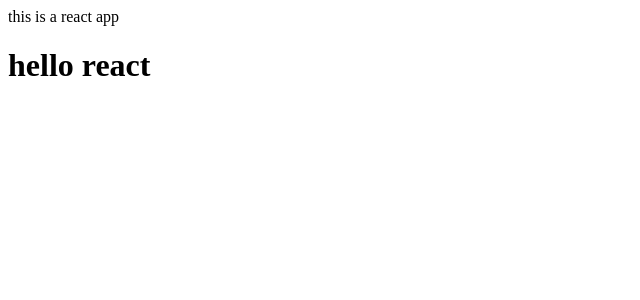
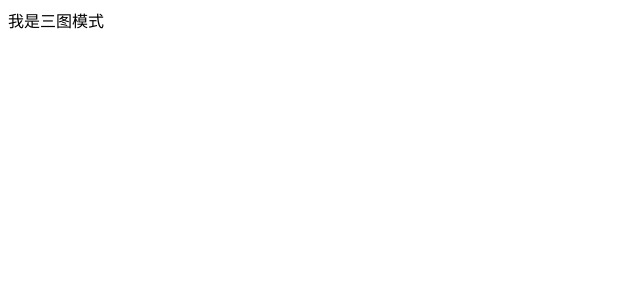
Before and after one commit to chujian0325/react20260915, a React (Create React App) app in the folder react-basic/: page / in a window 1280 px wide. Shown: the top 300 px of the page, without its empty margins (0-640 px from the left). Built offline with nearby package versions, Linux system fonts and the light colour scheme.

Commit message:
JSX中实现复杂条件渲染

```diff
--- a/react-basic/src/App.js
+++ b/react-basic/src/App.js
@@ -1,12 +1,19 @@
-const isLogin = false;
+// 定义文章类型
+const articleType = 3;
+function getArticleType() {
+  if (articleType === 1) {
+    return <div>我是无图文章</div>;
+  } else if (articleType === 2) {
+    return <div>我是单图模式</div>;
+  } else if (articleType === 3) {
+    return <div>我是三图模式</div>;
+  }
+}
 function App() {
   return (
     <div className="App">
-      this is a react app
-      {/* 逻辑与&& */}
-      {isLogin && <h1>hello world</h1>}
-      {/* 三元运算符 */}
-      {isLogin ? <h1>hello world</h1> : <h1>hello react</h1>}
+      {/* 调用函数渲染不同模板 */}
+      {getArticleType()}
     </div>
   );
 }
```
Also changed, not shown: 1 other file (tests, documents, lock files or other folders).
